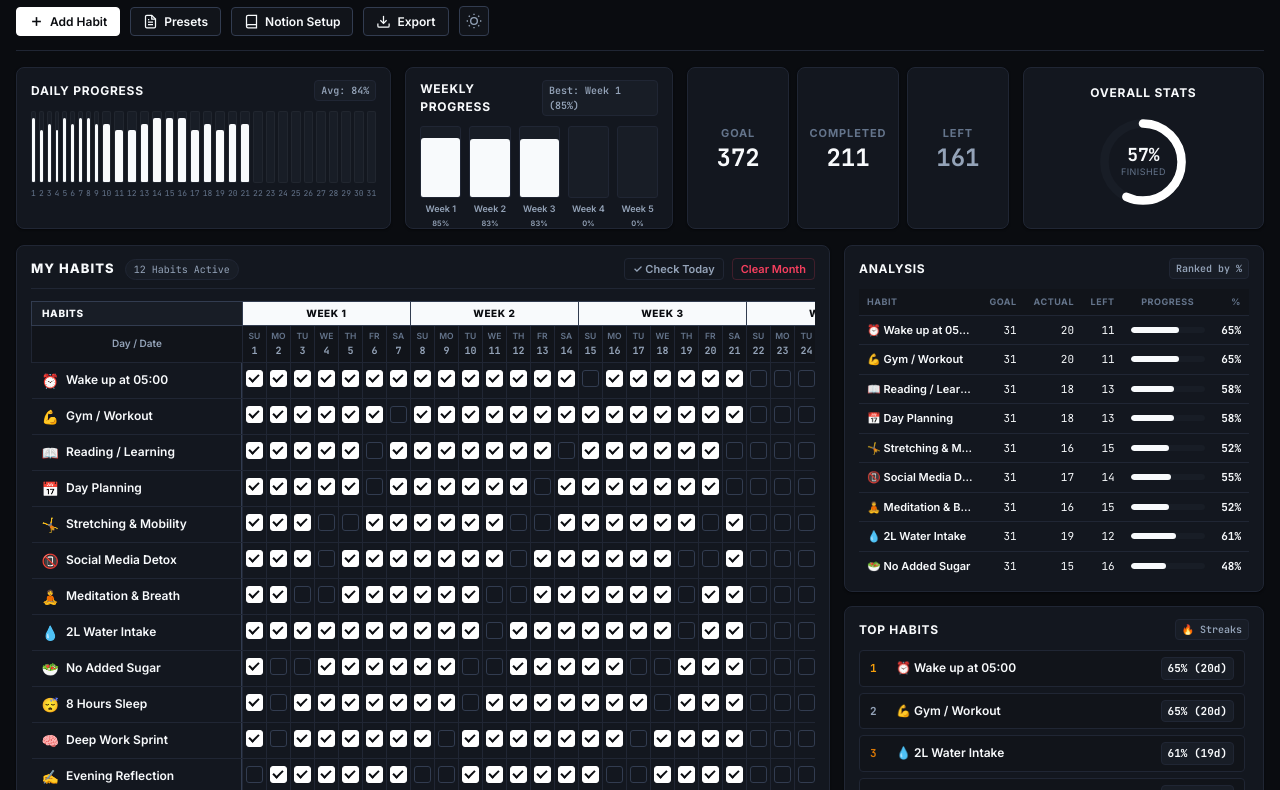
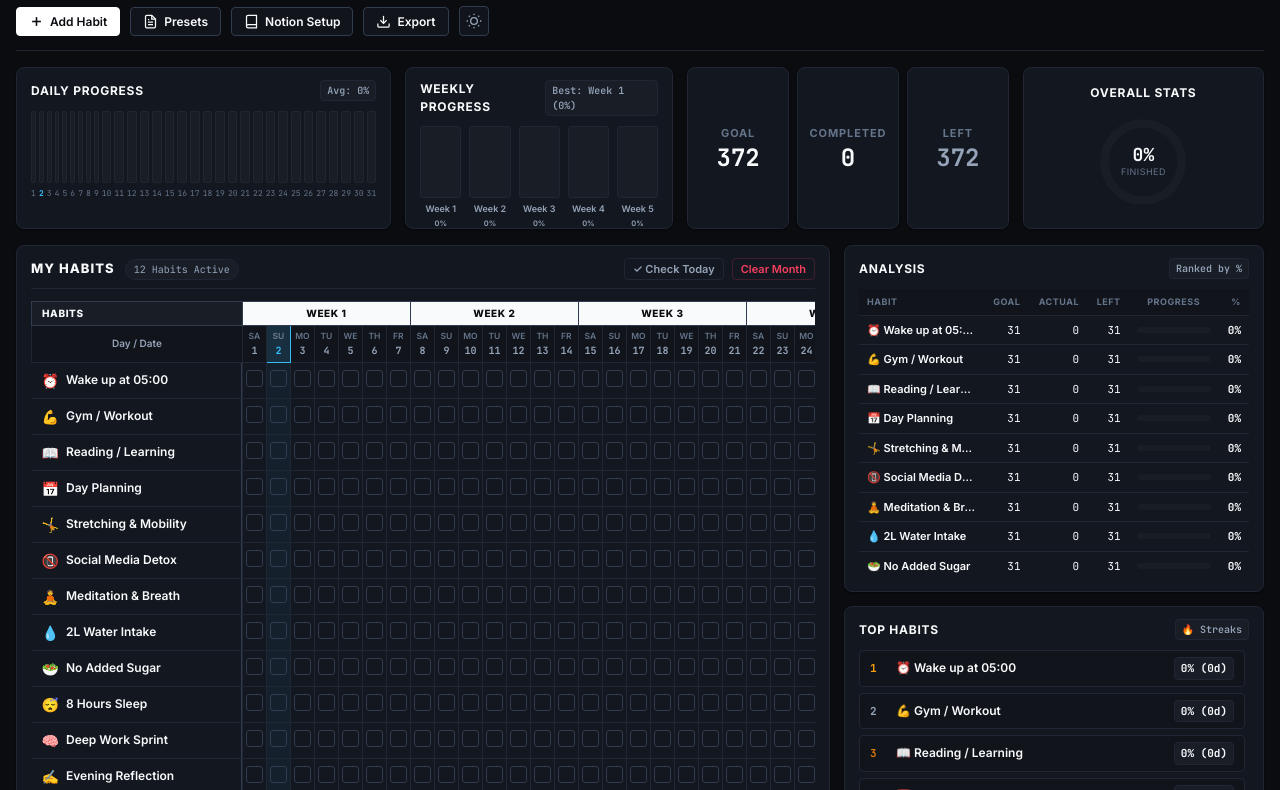
Before and after one commit to raghuramk946-art/Minimalist-Habit-tracker, a website: page index.html in a window 1280 px wide. Shown: the part 53-843 px from the top of the page. Drawn offline with Linux system fonts and the light colour scheme.

Commit message:
Clear seeded demo logs for a fresh, clean user onboarding experience across all 12 months

```diff
--- a/app.js
+++ b/app.js
@@ -8,7 +8,7 @@
   'use strict';
 
   // --- Constants & Defaults ---
-  const STORAGE_KEY = 'notion_habit_os_v1';
+  const STORAGE_KEY = 'notion_habit_os_v2';
   const MONTH_NAMES = [
     'January', 'February', 'March', 'April', 'May', 'June',
     'July', 'August', 'September', 'October', 'November', 'December'
@@ -64,11 +64,11 @@
   };
 
   // --- State Object ---
+  const today = new Date();
   let state = {
-    year: 2026,
-    month: 2, // 0 = Jan, 2 = March (matching photos)
+    year: today.getFullYear(),
+    month: today.getMonth(),
     habits: [],
-    // logs structure: { "year-month": { habitId: { dayNumber: boolean }, wellness: { mood: { day: score }, sleep: { day: hours } } } }
     logs: {},
     theme: 'dark'
   };
@@ -105,43 +105,12 @@
   }
 
   function seedInitialState() {
-    state.year = 2026;
-    state.month = 2; // March
+    const now = new Date();
+    state.year = now.getFullYear();
+    state.month = now.getMonth();
     state.habits = JSON.parse(JSON.stringify(PRESETS.reference));
     state.logs = {};
     state.theme = 'dark';
-
-    // Seed realistic checks for March 2026 matching the photo (days 1-21 completed with realistic distribution)
-    const monthKey = `2026-2`;
-    state.logs[monthKey] = {
-      habits: {},
-      wellness: {
-        mood: {},
-        sleep: {}
-      }
-    };
-
-    state.habits.forEach((habit, idx) => {
-      state.logs[monthKey].habits[habit.id] = {};
-      const targetRate = [0.95, 0.90, 0.85, 0.90, 0.78, 0.82, 0.80, 0.92, 0.75, 0.88, 0.85, 0.80][idx % 12];
-
-      for (let day = 1; day <= 21; day++) {
-        // Deterministic pseudo-random based on day and habit index
-        const rand = ((day * 13 + idx * 7) % 100) / 100;
-        if (rand < targetRate) {
-          state.logs[monthKey].habits[habit.id][day] = true;
-        }
-      }
-    });
-
-    // Seed Wellness logs for days 1-21
-    for (let day = 1; day <= 21; day++) {
-      const moodScores = [4, 5, 5, 4, 3, 5, 4, 4, 5, 5, 3, 4, 5, 5, 4, 4, 5, 4, 5, 4, 5];
-      const sleepHours = [7.5, 8.0, 7.0, 8.5, 6.5, 8.0, 7.5, 8.0, 7.0, 8.5, 7.0, 7.5, 8.0, 8.0, 7.5, 7.0, 8.5, 7.5, 8.0, 8.0, 7.5];
-      state.logs[monthKey].wellness.mood[day] = moodScores[(day - 1) % moodScores.length];
-      state.logs[monthKey].wellness.sleep[day] = sleepHours[(day - 1) % sleepHours.length];
-    }
-
     saveStateToStorage();
   }
 
--- a/index.html
+++ b/index.html
@@ -36,7 +36,7 @@
       </div>
 
       <div class="header-center">
-        <h1 class="tracker-title">HABIT TRACKER <span class="title-sub" id="currentMonthDisplay">- March 2026 -</span></h1>
+        <h1 class="tracker-title">HABIT TRACKER <span class="title-sub" id="currentMonthDisplay"></span></h1>
       </div>
 
       <div class="header-right">
```
